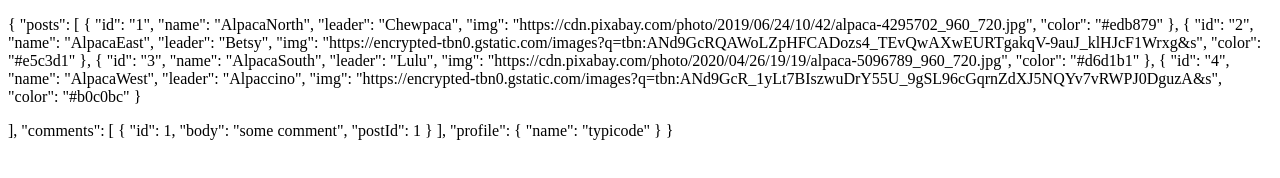
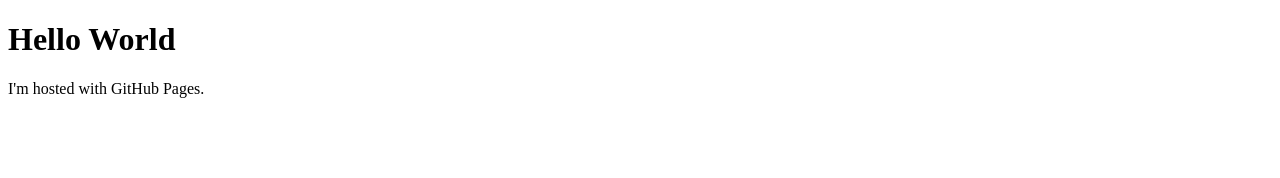
Before and after one commit to magnu1102/magnu1102.github.io, a plain HTML site: page index.html in a window 1280 px wide. Drawn offline with Linux system fonts and the light colour scheme.

Commit message:
Update index.html

```diff
--- a/index.html
+++ b/index.html
@@ -1,8 +1,7 @@
 <!DOCTYPE html>
 <html>
 <body>
-    <p>{  &quot;posts&quot;: [  {  &quot;id&quot;: &quot;1&quot;,  &quot;name&quot;: &quot;AlpacaNorth&quot;,  &quot;leader&quot;: &quot;Chewpaca&quot;,  &quot;img&quot;: &quot;https://cdn.pixabay.com/photo/2019/06/24/10/42/alpaca-4295702_960_720.jpg&quot;,  &quot;color&quot;: &quot;#edb879&quot;  },  {  &quot;id&quot;: &quot;2&quot;,  &quot;name&quot;: &quot;AlpacaEast&quot;,  &quot;leader&quot;: &quot;Betsy&quot;,  &quot;img&quot;: &quot;https://encrypted-tbn0.gstatic.com/images?q=tbn:ANd9GcRQAWoLZpHFCADozs4_TEvQwAXwEURTgakqV-9auJ_klHJcF1Wrxg&amp;s&quot;,  &quot;color&quot;: &quot;#e5c3d1&quot;  },  {  &quot;id&quot;: &quot;3&quot;,  &quot;name&quot;: &quot;AlpacaSouth&quot;,  &quot;leader&quot;: &quot;Lulu&quot;,  &quot;img&quot;: &quot;https://cdn.pixabay.com/photo/2020/04/26/19/19/alpaca-5096789_960_720.jpg&quot;,  &quot;color&quot;: &quot;#d6d1b1&quot;  },  {  &quot;id&quot;: &quot;4&quot;,  &quot;name&quot;: &quot;AlpacaWest&quot;,  &quot;leader&quot;: &quot;Alpaccino&quot;,  &quot;img&quot;: &quot;https://encrypted-tbn0.gstatic.com/images?q=tbn:ANd9GcR_1yLt7BIszwuDrY55U_9gSL96cGqrnZdXJ5NQYv7vRWPJ0DguzA&amp;s&quot;,  &quot;color&quot;: &quot;#b0c0bc&quot;  }</p>
-
-    <p>  ],  &quot;comments&quot;: [  {  &quot;id&quot;: 1,  &quot;body&quot;: &quot;some comment&quot;,  &quot;postId&quot;: 1  }  ],  &quot;profile&quot;: {  &quot;name&quot;: &quot;typicode&quot;  } }</p>
+<h1>Hello World</h1>
+<p>I'm hosted with GitHub Pages.</p>
 </body>
 </html>
```
